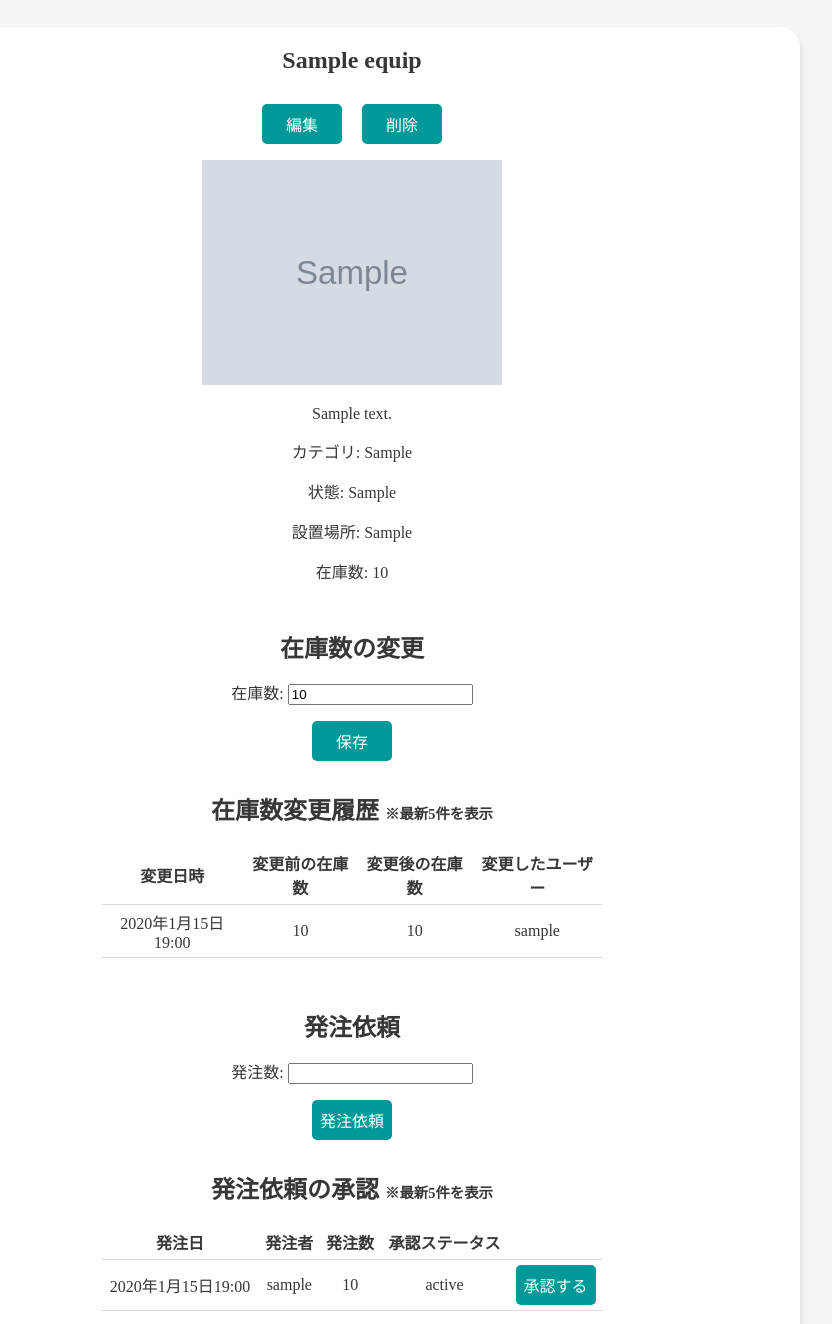
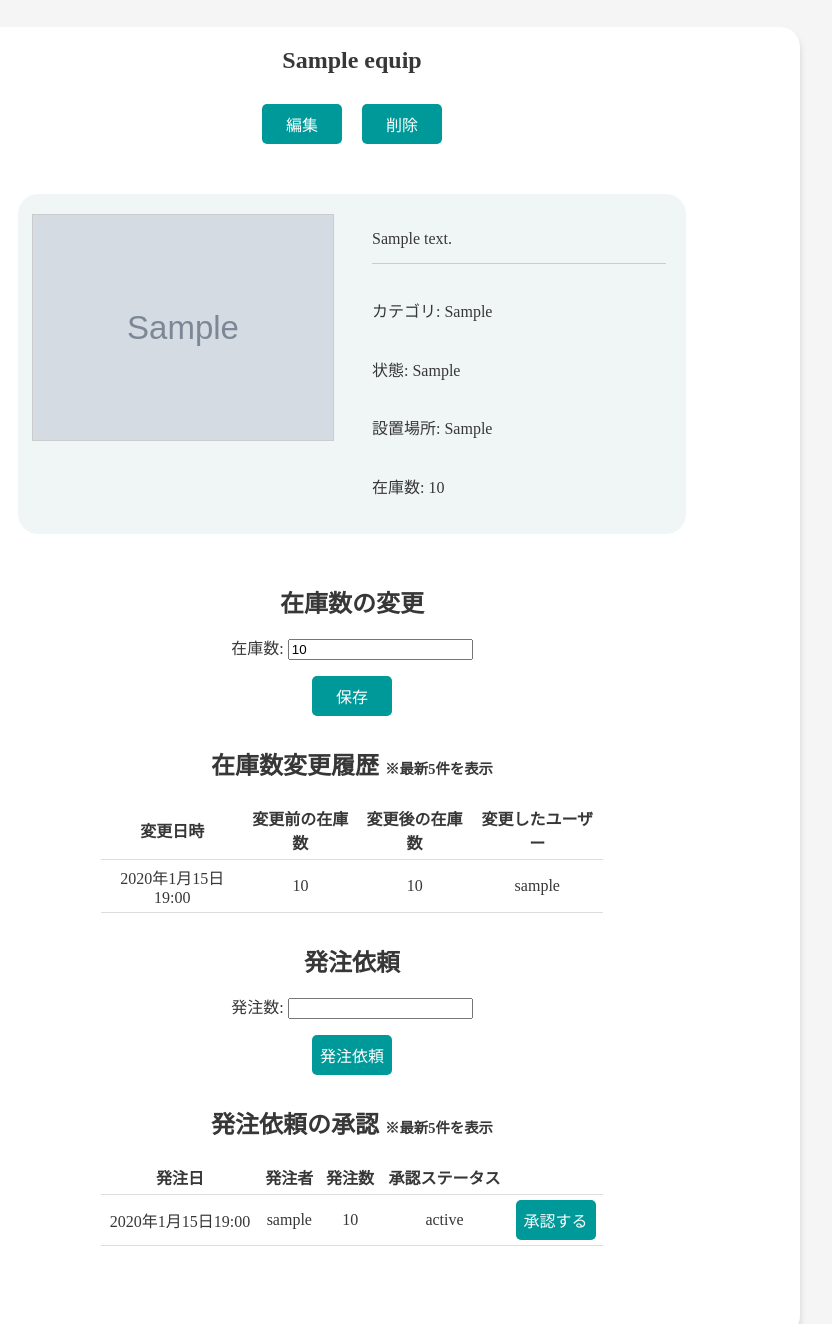
Before and after one commit to yukin0510/teamtest, a Django app: page /equipment/1 in a window 1280 px wide. Shown: the part 58-1382 px from the top of the page, without its empty margins (288-1120 px from the left). Run offline with Django 4.2, Linux system fonts and the light colour scheme; a user stored in the database is signed in; tables that the repository leaves empty hold one stand-in row (values such as "Sample post"); grey boxes marked "Sample" are stand-in pictures.

Commit message:
詳細表示体裁修正

```diff
--- a/static/css/style.css
+++ b/static/css/style.css
@@ -107,9 +107,64 @@ header {
   font-weight: 100;
 }
 
+.detail-content {
+  display: flex;
+  justify-content: center;
+  align-content: center;
+  margin: 30px;
+  padding:20px;
+}
+
+.detail-right {
+  width: 40%;
+  padding: 20px;
+  text-align: left;
+  display: flex;
+  flex-direction: column;
+  justify-content: space-between; /* 子要素を等間隔に配置 */
+  background-color: #f0f6f6;
+  border-radius: 0px 20px 20px 0px;
+}
+
+.detail-left {
+  width: 40%;
+  padding: 20px;
+  text-align: center;
+  display: flex;
+  justify-content: right; /* 横方向に中央揃え */
+  align-items: center; /* 縦方向に中央揃え */
+  background-color: #f0f6f6;
+  border-radius: 20px 0px 0px 20px;
+}
+
+.with-border {
+  border-bottom: 1px solid #ccc; /* 下にボーダーを追加 */
+  padding-bottom: 15px; /* ボーダーとの間隔を調整 */
+  margin-bottom: 15px; /* ボーダーとの間隔を調整 */
+}
+
 .image {
   max-width: 300px; /* 例えば300pxに制限する */
   max-height: 300px; /* 例えば300pxに制限する */
+  border: 1px solid #ccc;
+}
+
+.image-box {
+  width: 300px;
+  height: 300px;
+  position: relative; /* 必要に応じて追加 */
+}
+
+.no-image {
+  width: 300px;
+  height: 300px;
+  display: flex;
+  align-items: center;
+  justify-content: center;
+  border: 1px solid #ccc;
+  font-size: 20px;
+  color: #666;
+  background-color: #f8f8f8;
 }
 
 .detail {
--- a/templates/equipment/detail.html
+++ b/templates/equipment/detail.html
@@ -4,13 +4,28 @@
 {% block title %}{{ equip.equip_name }}の詳細{% endblock title %}
 
 {% block content %}
-{% comment %} 削除ボタン用追加機能 {% endcomment %}
+{% comment %} JavaScript {% endcomment %}
 <script>
   function confirmDelete() {
     return confirm("本当に削除しますか？この操作は元に戻せません。");
   }
 </script>
-{% comment %} 削除ボタン用追加機能ここまで {% endcomment %}
+<script>
+  document.addEventListener("DOMContentLoaded", function() {
+    const imgElement = document.querySelector("img.image");
+    if (imgElement) {
+      imgElement.onerror = function() {
+        // 画像が破損している場合、画像を非表示にし、no-imageクラスを表示
+        imgElement.style.display = "none";
+        const noImageDiv = document.createElement("div");
+        noImageDiv.className = "no-image";
+        noImageDiv.textContent = "NO IMAGE";
+        imgElement.parentNode.appendChild(noImageDiv);
+      }
+    }
+  });
+</script>
+{% comment %} JavaScriptここまで {% endcomment %}
 
     <div class="content">
       <div class="content-title">
@@ -18,6 +33,7 @@
       </div>
       <div class="content-main">
 
+        {% if user.is_admin %}<!-- 管理者の場合にだけ表示される！ -->
           <div class="detail">
             <div class="edit-delete">
               <form action="{% url 'equipment:edit' equip.id %}" method="get">
@@ -29,14 +45,27 @@
               <input type="submit" class="button" value="削除">
               </form>
           </div>
+        {% endif %}
 
-          <p> <img src="{{ image_url }}" alt="{{ equip.equip_name }}" class="image"></p>
-          <p> {{ equip.text }}</p>
+          <div class="detail-content">
+            <div class="detail-left">
+              {% if equip.image %}<!--もし画像があるときは-->
+                <div class="image-box">
+                  <img src="{{ equip.image.url }}" alt="NO IMAGE" class="image">
+                </div>
+              {% else %}<!--もし画像がないときは-->
+                <div class="no-image">
+                  <p>NO IMAGE</p>
+                </div>
+              {% endif %}
+            </div>
+            <div class="detail-right">
+              <p class="with-border"> {{ equip.text }}</p>
               <p>カテゴリ: {{ equip.category }}</p>
               <p>状態: {{ equip.condition }}</p>
               <p>設置場所: {{ equip.place }}</p>
               <p>在庫数: {{ equip.stock }}</p>
-
+            </div>
           </div>
 
         {% if user.is_admin %}<!-- 管理者の場合にだけ表示される！ -->
```
Lines whose indentation alone changed are shown as unchanged.
